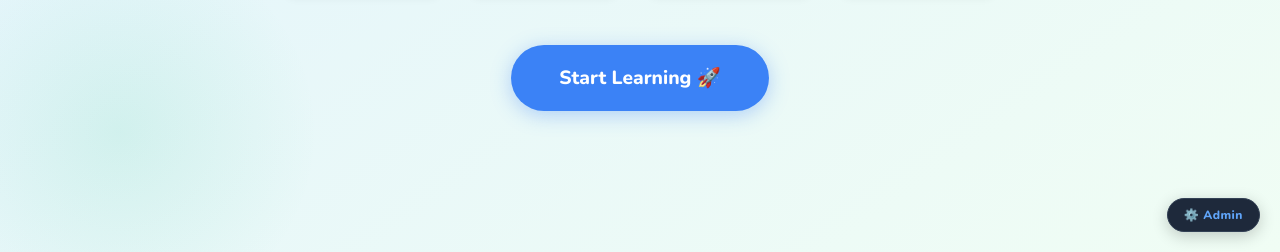
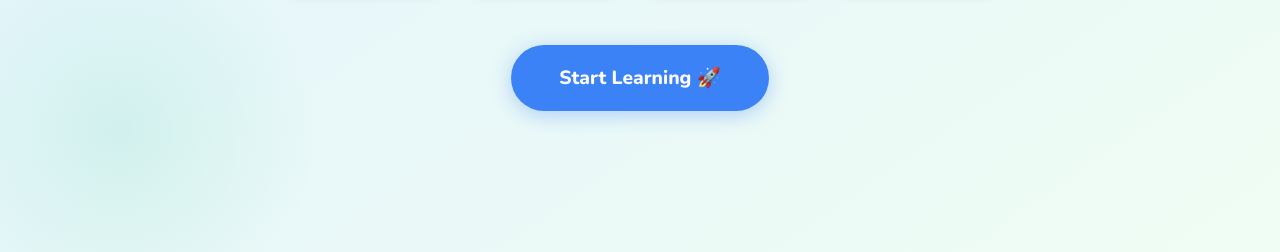
Before and after one commit to ALFAxxs/english_learners, a Django app: page / in a window 1280 px wide. Shown: the part 548-800 px from the top of the page. Run offline with Django 5.2, Linux system fonts and the light colour scheme; data that the repository does not hold is empty.

Commit message:
update index.html

```diff
--- a/templates/game/index.html
+++ b/templates/game/index.html
@@ -118,7 +118,7 @@
 </div>
 
 <!-- Floating admin link -->
-<div class="admin-link" onclick="window.location.href='/admin-panel/login/'">⚙️ Admin</div>
+<!--<div class="admin-link" onclick="window.location.href='/admin-panel/login/'">⚙️ Admin</div>-->
 
 <script>
   const CSRF_TOKEN = '{{ csrf_token }}';
```
